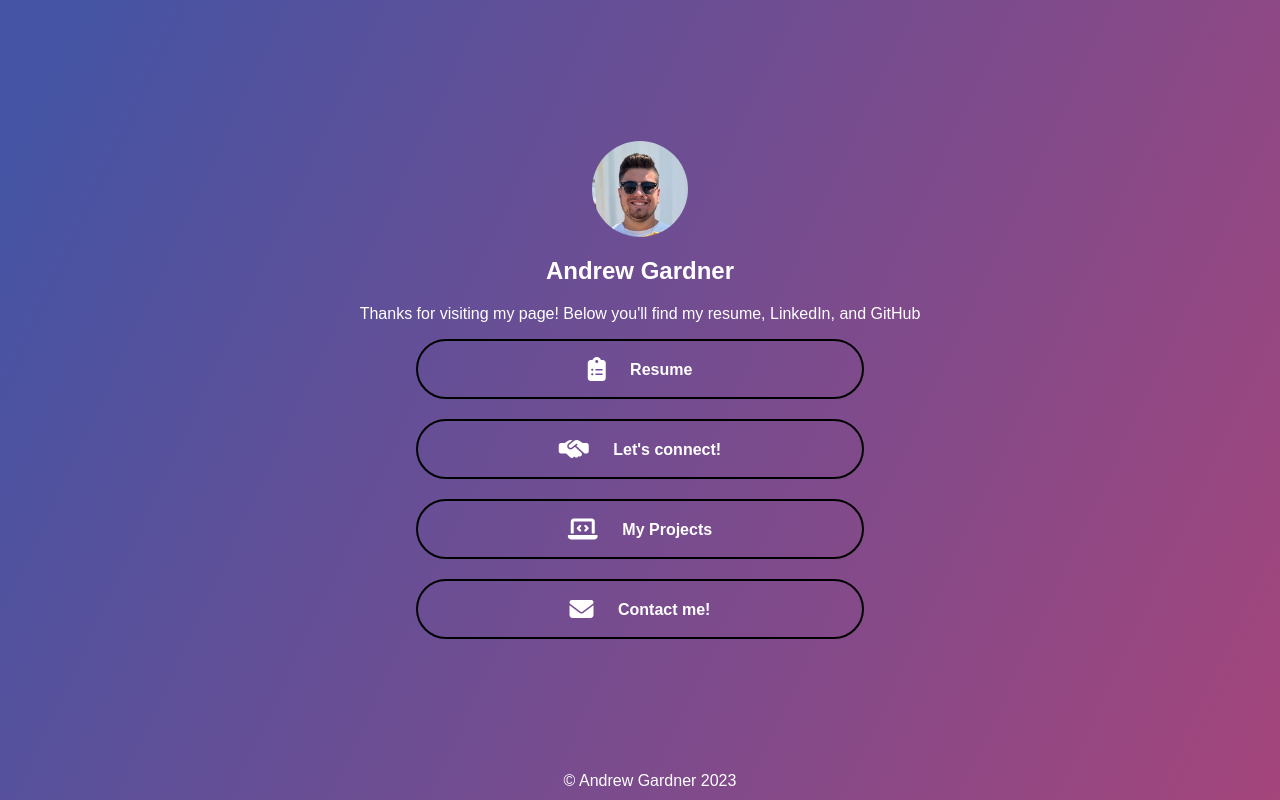
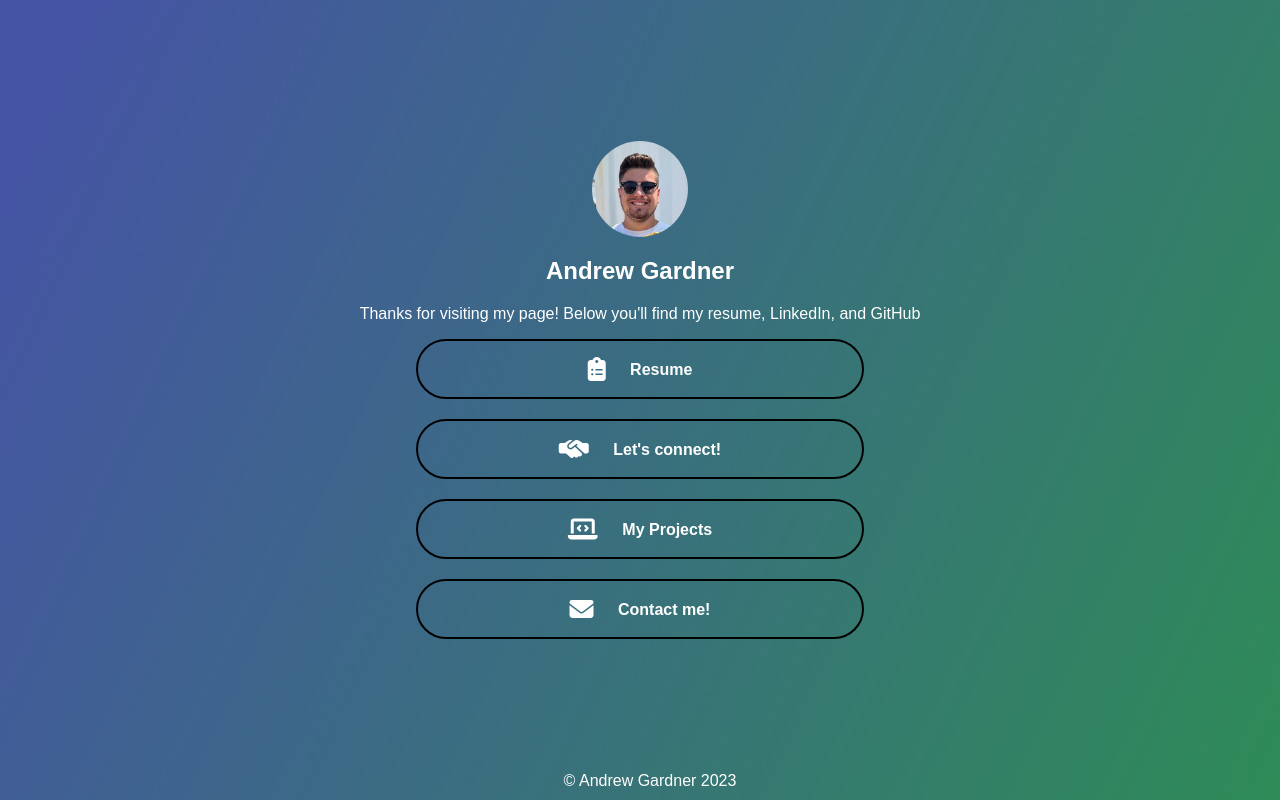
Before and after one commit to atg25/LinksPage, a plain HTML site: page index.html in a window 1280 px wide. Drawn offline with Linux system fonts and the light colour scheme.

Commit message:
Update main.css
Changed color scheme of background gradient to transition from blue to seagreen rather than blue to pink

```diff
--- a/StyleSheets/main.css
+++ b/StyleSheets/main.css
@@ -12,7 +12,7 @@ body{
 html {
     width: 100%;
     height: 100vh;
-    background-image: linear-gradient(115deg, hsl(230.52631578947367deg,40.772532188841204%,45.68627450980392%) 5%, hsl(325.52631578947364deg,40.772532188841204%,45.68627450980392%) 100%);
+    background-image: linear-gradient(115deg, hsl(230.52631578947367deg,40.772532188841204%,45.68627450980392%) 5%, seagreen 100%);
     display: flex;
     align-items: center;
     justify-content: center;
```
